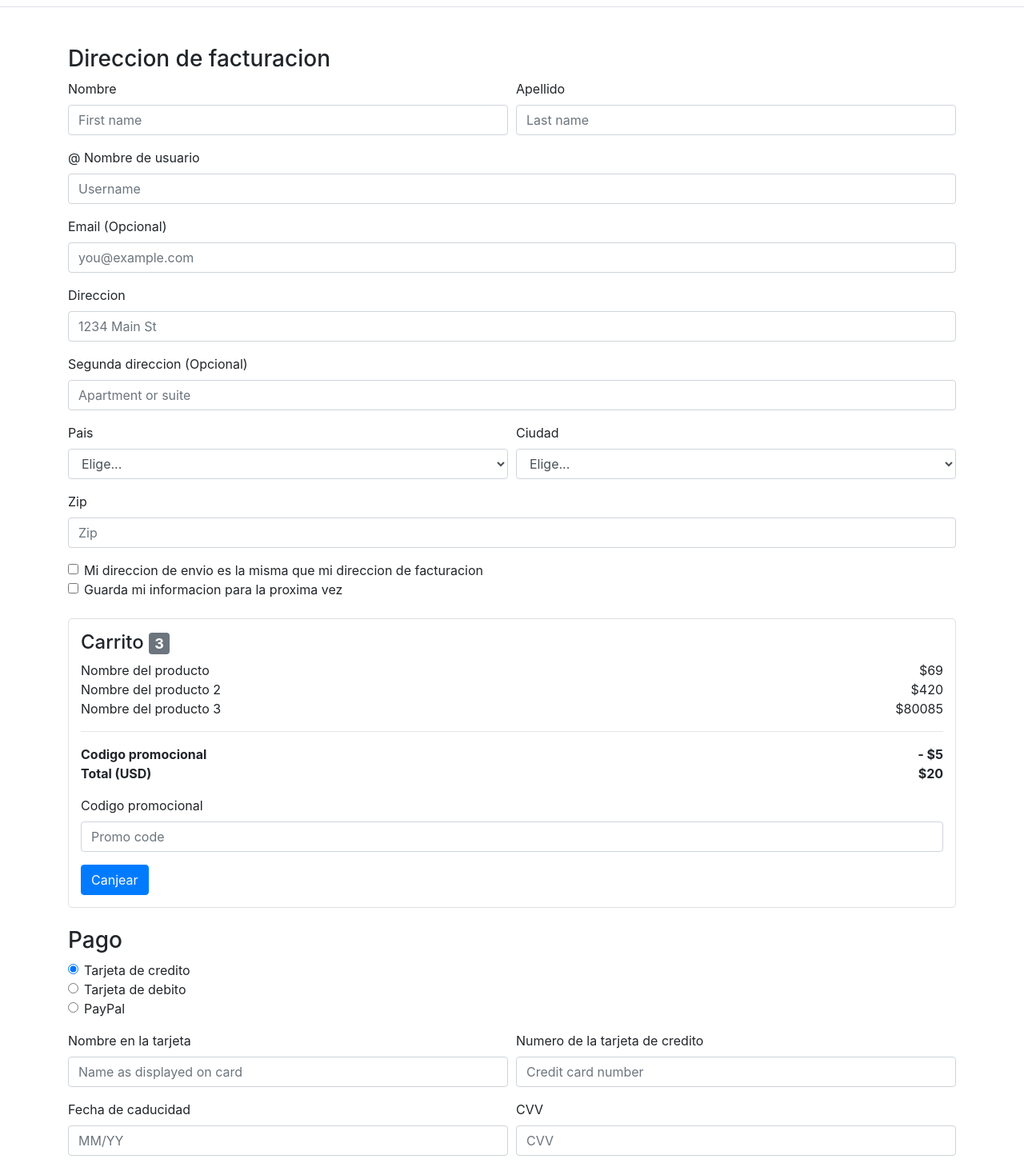
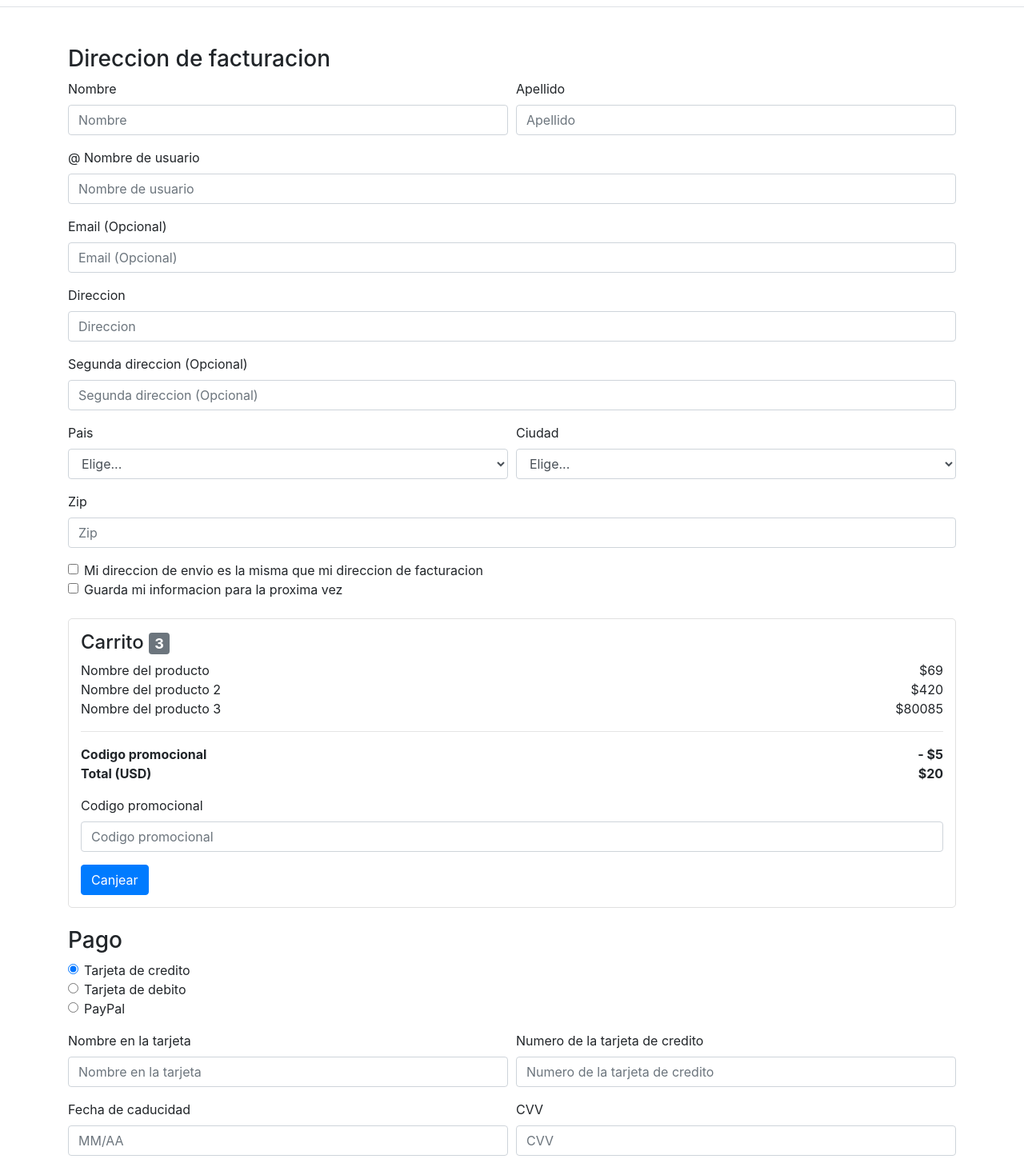
Before and after one commit to villamario7/Museo-Angular, an Angular app in the folder museo-angular/: page /pago in a window 1280 px wide. Shown: the part 80-1539 px from the top of the page at 80% size. Built offline with nearby package versions, Linux system fonts and the light colour scheme.

Commit message:
Pago v2.1

```diff
--- a/museo-angular/src/app/pages/pago/pago.component.html
+++ b/museo-angular/src/app/pages/pago/pago.component.html
@@ -20,28 +20,28 @@
             <div class="form-row">
                 <div class="form-group col-md-6">
                     <label for="firstName"> Nombre </label>
-                    <input type="text" class="form-control" id="firstName" placeholder="First name">
+                    <input type="text" class="form-control" id="firstName" placeholder="Nombre">
                 </div>
                 <div class="form-group col-md-6">
                     <label for="lastName"> Apellido </label>
-                    <input type="text" class="form-control" id="lastName" placeholder="Last name">
+                    <input type="text" class="form-control" id="lastName" placeholder="Apellido">
                 </div>
             </div>
             <div class="form-group">
                 <label for="username">&#64; Nombre de usuario </label>
-                <input type="text" class="form-control" id="username" placeholder="Username">
+                <input type="text" class="form-control" id="username" placeholder="Nombre de usuario">
             </div>
             <div class="form-group">
                 <label for="email"> Email (Opcional) </label>
-                <input type="email" class="form-control" id="email" placeholder="you@example.com">
+                <input type="email" class="form-control" id="email" placeholder="Email (Opcional)">
             </div>
             <div class="form-group">
                 <label for="address"> Direccion </label>
-                <input type="text" class="form-control" id="address" placeholder="1234 Main St">
+                <input type="text" class="form-control" id="address" placeholder="Direccion">
             </div>
             <div class="form-group">
                 <label for="address2"> Segunda direccion (Opcional) </label>
-                <input type="text" class="form-control" id="address2" placeholder="Apartment or suite">
+                <input type="text" class="form-control" id="address2" placeholder="Segunda direccion (Opcional)">
             </div>
             <div class="form-row">
                 <div class="form-group col-md-6">
@@ -94,7 +94,7 @@
             <form class="mt-3">
                 <div class="form-group">
                     <label for="promoCode"> Codigo promocional </label>
-                    <input type="text" class="form-control" id="promoCode" placeholder="Promo code">
+                    <input type="text" class="form-control" id="promoCode" placeholder="Codigo promocional">
                 </div>
                 <button type="submit" class="btn btn-primary"> Canjear </button>
             </form>
@@ -117,17 +117,17 @@
             <div class="form-row mt-3">
                 <div class="form-group col-md-6">
                     <label for="nameOnCard"> Nombre en la tarjeta </label>
-                    <input type="text" class="form-control" id="nameOnCard" placeholder="Name as displayed on card">
+                    <input type="text" class="form-control" id="nameOnCard" placeholder="Nombre en la tarjeta">
                 </div>
                 <div class="form-group col-md-6">
                     <label for="cardNumber"> Numero de la tarjeta de credito </label>
-                    <input type="text" class="form-control" id="cardNumber" placeholder="Credit card number">
+                    <input type="text" class="form-control" id="cardNumber" placeholder="Numero de la tarjeta de credito">
                 </div>
             </div>
             <div class="form-row">
                 <div class="form-group col-md-6">
                     <label for="expiration"> Fecha de caducidad </label>
-                    <input type="text" class="form-control" id="expiration" placeholder="MM/YY">
+                    <input type="text" class="form-control" id="expiration" placeholder="MM/AA">
                 </div>
                 <div class="form-group col-md-6">
                     <label for="cvv">CVV</label>
```
